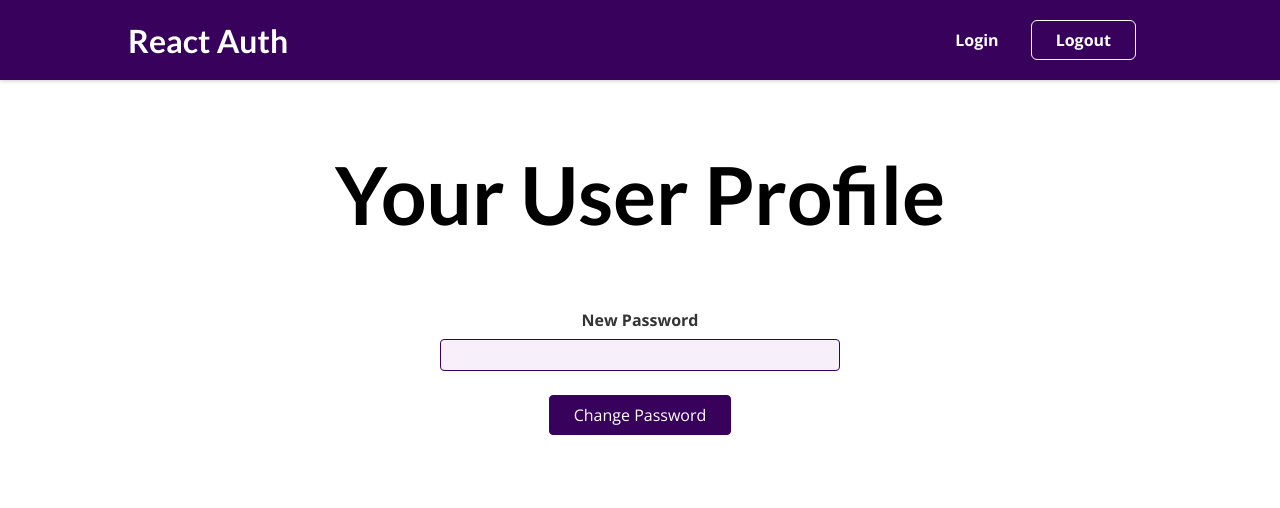
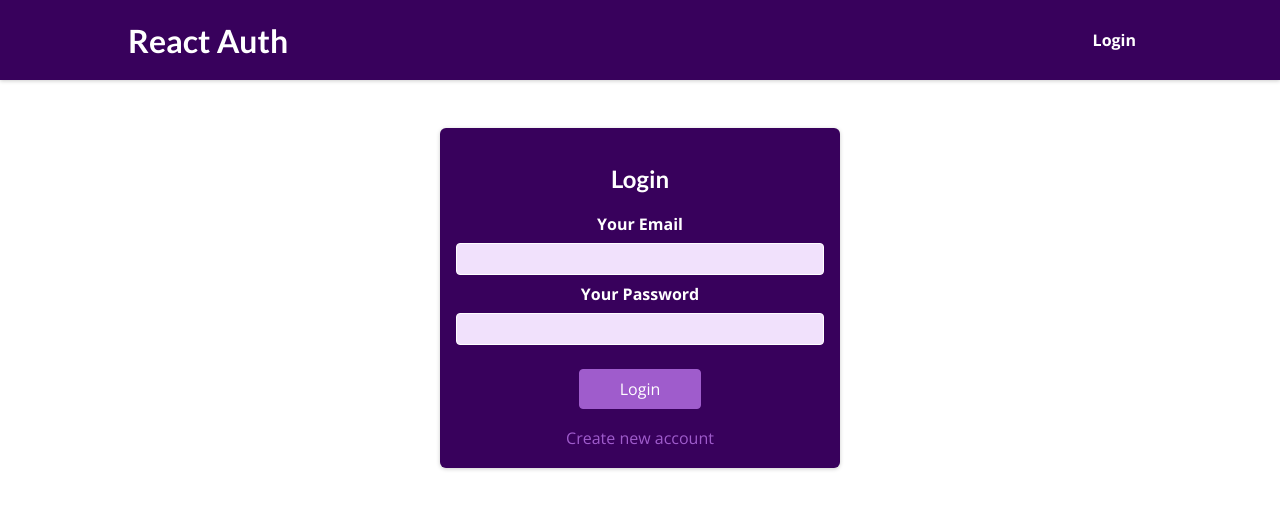
Before and after one commit to Hellshi/auth-firebase, a React (Create React App) app: page /profile in a window 1280 px wide. Shown: the top 508 px of the page. Built offline with nearby package versions, Linux system fonts and the light colour scheme.

Commit message:
Protecting routes

```diff
--- a/src/App.js
+++ b/src/App.js
@@ -1,22 +1,34 @@
-import { Switch, Route } from 'react-router-dom';
+import { useContext } from "react";
+import { Switch, Route, Redirect } from "react-router-dom";
 
-import Layout from './components/Layout/Layout';
-import UserProfile from './components/Profile/UserProfile';
-import AuthPage from './pages/AuthPage';
-import HomePage from './pages/HomePage';
+import Layout from "./components/Layout/Layout";
+import UserProfile from "./components/Profile/UserProfile";
+import AuthPage from "./pages/AuthPage";
+import HomePage from "./pages/HomePage";
+import AuthContext from "./store/auth-context";
 
 function App() {
+  const authContext = useContext(AuthContext);
+
   return (
     <Layout>
       <Switch>
-        <Route path='/' exact>
+        <Route path="/" exact>
           <HomePage />
         </Route>
-        <Route path='/auth'>
-          <AuthPage />
+        {!authContext.isLoggedIn && (
+          <Route path="/auth">
+            <AuthPage />
+          </Route>
+        )}
+
+        <Route path="/profile">
+          {authContext.isLoggedIn && <UserProfile />}
+          {!authContext.isLoggedIn && <AuthPage />}
         </Route>
-        <Route path='/profile'>
-          <UserProfile />
+
+        <Route path="*">
+          <Redirect to="/" />
         </Route>
       </Switch>
     </Layout>
--- a/src/components/Auth/AuthForm.js
+++ b/src/components/Auth/AuthForm.js
@@ -1,10 +1,12 @@
 import { useState, useRef, useContext } from "react";
+import { useHistory } from "react-router-dom";
 import AuthContext from "../../store/auth-context";
 
 import classes from "./AuthForm.module.css";
 
 const AuthForm = () => {
   const authContext = useContext(AuthContext);
+  const history = useHistory();
   const [isLogin, setIsLogin] = useState(true);
   const [isLoading, setIsLoading] = useState(false);
   const emailRef = useRef();
@@ -52,8 +54,7 @@ const AuthForm = () => {
       })
       .then((data) => {
         authContext.login(data.idToken);
-        console.log(authContext.isLoggedIn);
-        console.log(authContext.token);
+        history.replace("/");
       })
       .catch((e) => {
         alert(e.message);
--- a/src/components/Layout/MainNavigation.js
+++ b/src/components/Layout/MainNavigation.js
@@ -26,9 +26,11 @@ const MainNavigation = () => {
               <Link to="/profile">Profile</Link>
             </li>
           )}
-          <li>
-            <button onClick={handleLogOut}>Logout</button>
-          </li>
+          {isLoggedIn && (
+            <li>
+              <button onClick={handleLogOut}>Logout</button>
+            </li>
+          )}
         </ul>
       </nav>
     </header>
--- a/src/components/Profile/ProfileForm.js
+++ b/src/components/Profile/ProfileForm.js
@@ -1,8 +1,10 @@
 import { useContext, useRef } from "react";
+import { useHistory } from "react-router-dom";
 import AuthContext from "../../store/auth-context";
 import classes from "./ProfileForm.module.css";
 
 const ProfileForm = () => {
+  const history = useHistory();
   const passwordRef = useRef();
   const authContext = useContext(AuthContext);
   console.log(authContext.token);
@@ -26,7 +28,7 @@ const ProfileForm = () => {
         },
       }
     ).then((res) => {
-      console.log(res);
+      history.replace("/");
     });
   };
 
```
